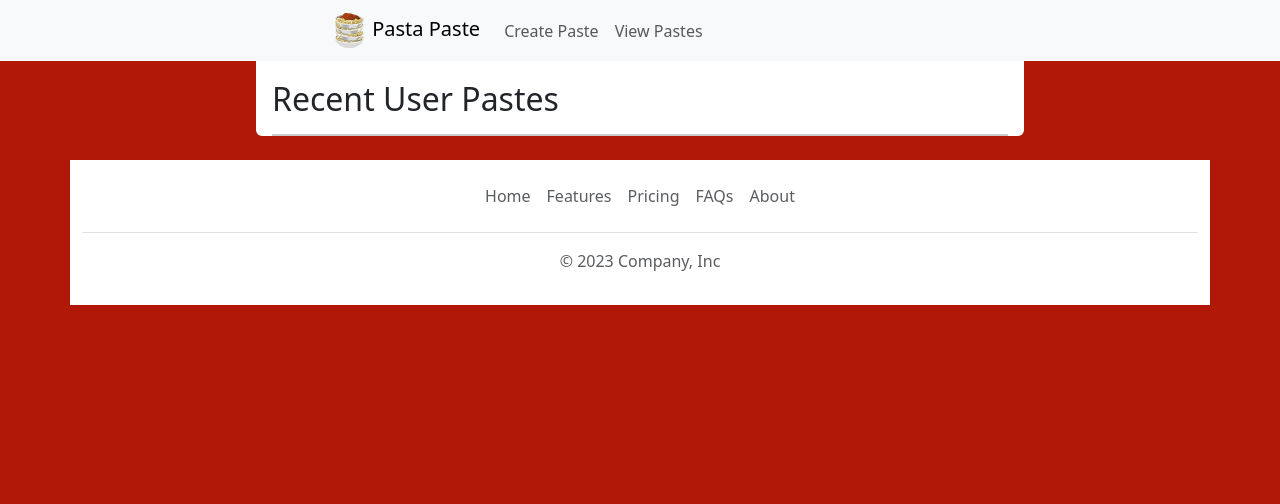
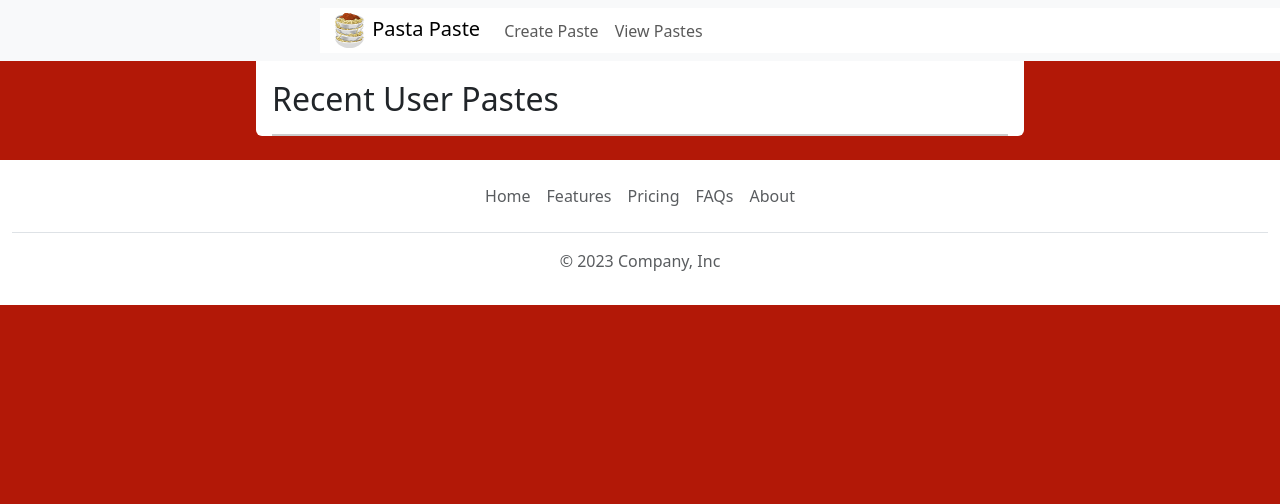
Before and after one commit to LoganHodgins/Pasta-Paste, a Django app: page / in a window 1280 px wide. Shown: the top 504 px of the page. Run offline with Django 4.2, Linux system fonts and the light colour scheme.

Commit message:
completed footer

```diff
--- a/static/includes/footer.css
+++ b/static/includes/footer.css
@@ -1,3 +1,3 @@
-.container {
+.container-fluid {
     background-color: #fff;
 }
--- a/templates/includes/footer.html
+++ b/templates/includes/footer.html
@@ -1,5 +1,5 @@
-<div class="container">
-  <footer class="py-3 my-4">
+<div class="container-fluid">
+  <footer class="py-3 my-4 footer">
     <ul class="nav justify-content-center border-bottom pb-3 mb-3">
       <li class="nav-item"><a href="{% url 'index' %}" class="nav-link px-2 text-muted">Home</a></li>
       <li class="nav-item"><a href="https://github.com/LoganHodgins/Pasta-Paste" target="_blank" class="nav-link px-2 text-muted">Features</a></li>
```
